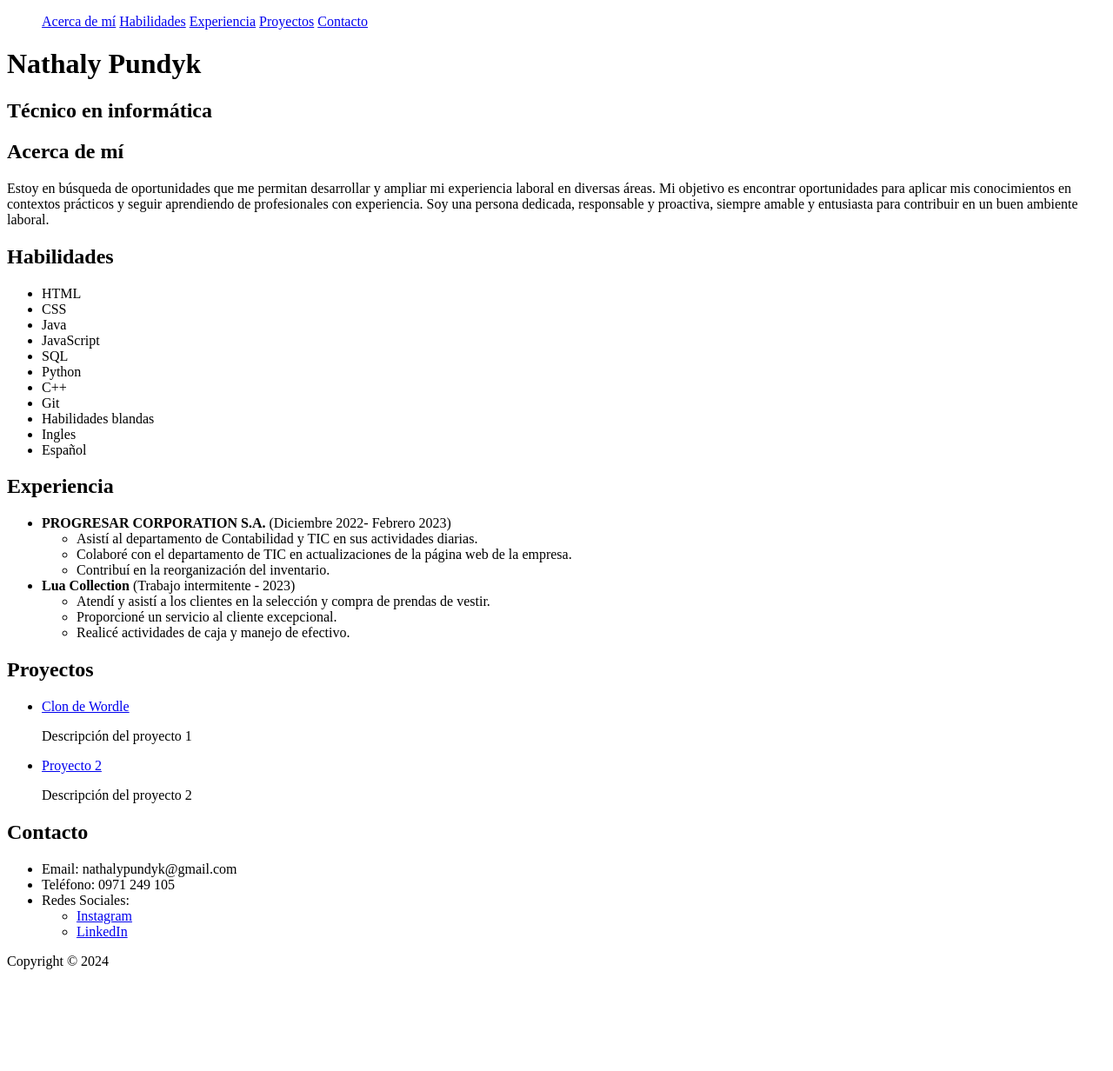
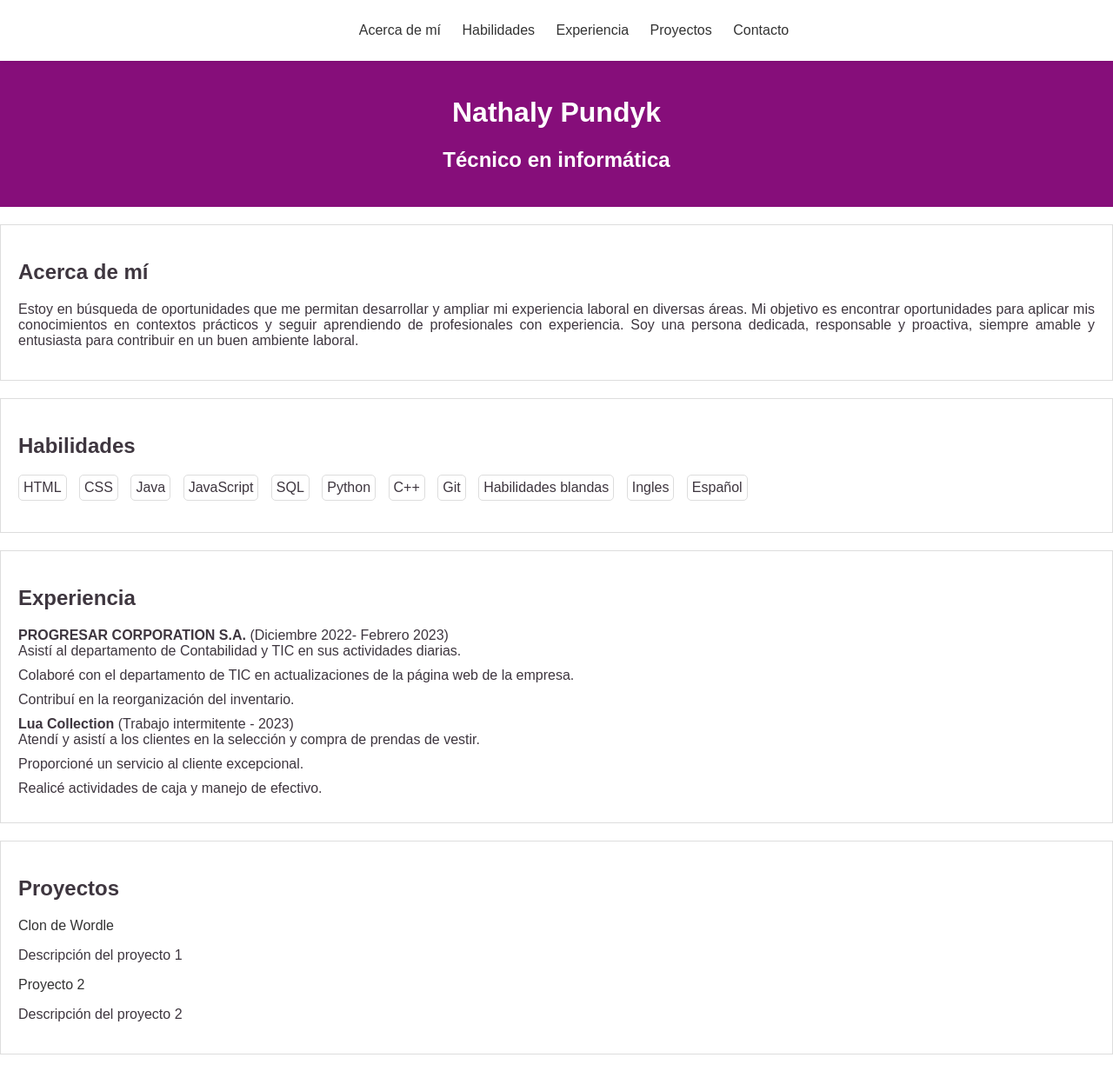
Before and after one commit to nathalypundyk/Mi_portafolio, a plain HTML site: page index.html in a window 1280 px wide. Shown: the top 1232 px of the page at 87% size. Before the commit the page ends 1131 px from the top, so only its background shows below. Drawn offline with Linux system fonts and the light colour scheme.

Commit message:
html actualizado

```diff
--- a/index.html
+++ b/index.html
@@ -3,19 +3,22 @@
 
 <head>
     <title>Mi portafolio personal</title>
+    <link rel="stylesheet" href="./style.css" />
+    <link rel="stylesheet" href="https://cdnjs.cloudflare.com/ajax/libs/font-awesome/4.7.0/css/font-awesome.min.css"
+/>
 </head>
 
 <body>
     <header>
         <nav>
             <ul>
-                <a href="#acerca-de-mi">Acerca de mí</a>
-                <a href="#habilidades">Habilidades</a>
-                <a href="#experiencia">Experiencia</a>
-                <a href="#proyectos">Proyectos</a>
-                <a href="#contacto">Contacto</a>
+              <a class="menu-item" href="#acerca-de-mi">Acerca de mí</a>
+              <a class="menu-item" href="#habilidades">Habilidades</a>
+              <a class="menu-item" href="#experiencia">Experiencia</a>
+              <a class="menu-item" href="#proyectos">Proyectos</a>
+              <a class="menu-item" href="#contacto">Contacto</a>
             </ul>
-        </nav>
+          </nav>
         <h1>Nathaly Pundyk</h1>
         <h2>Técnico en informática</h2>
     </header>
@@ -88,12 +91,12 @@
                 <li>Teléfono: 0971 249 105</li>
                 <li>
                     Redes Sociales:
-                    <ul>
+                    <ul id="sociales">
                         <li>
-                            <a href="https://www.instagram.com/nth_lyp?igsh=OTU5aWRieXluMnlu">Instagram</a>
+                            <a href="https://www.instagram.com/nth_lyp?igsh=OTU5aWRieXluMnlu" class="fa fa-instagram">Instagram</a>
                         </li>
                         <li>
-                            <a href="www.linkedin.com/in/nathaly-pundyk-71a24723b">LinkedIn</a>
+                            <a href="www.linkedin.com/in/nathaly-pundyk-71a24723b" class="fa fa-linkedin">LinkedIn</a>
                         </li>
                     </ul>
                 </li>
```
